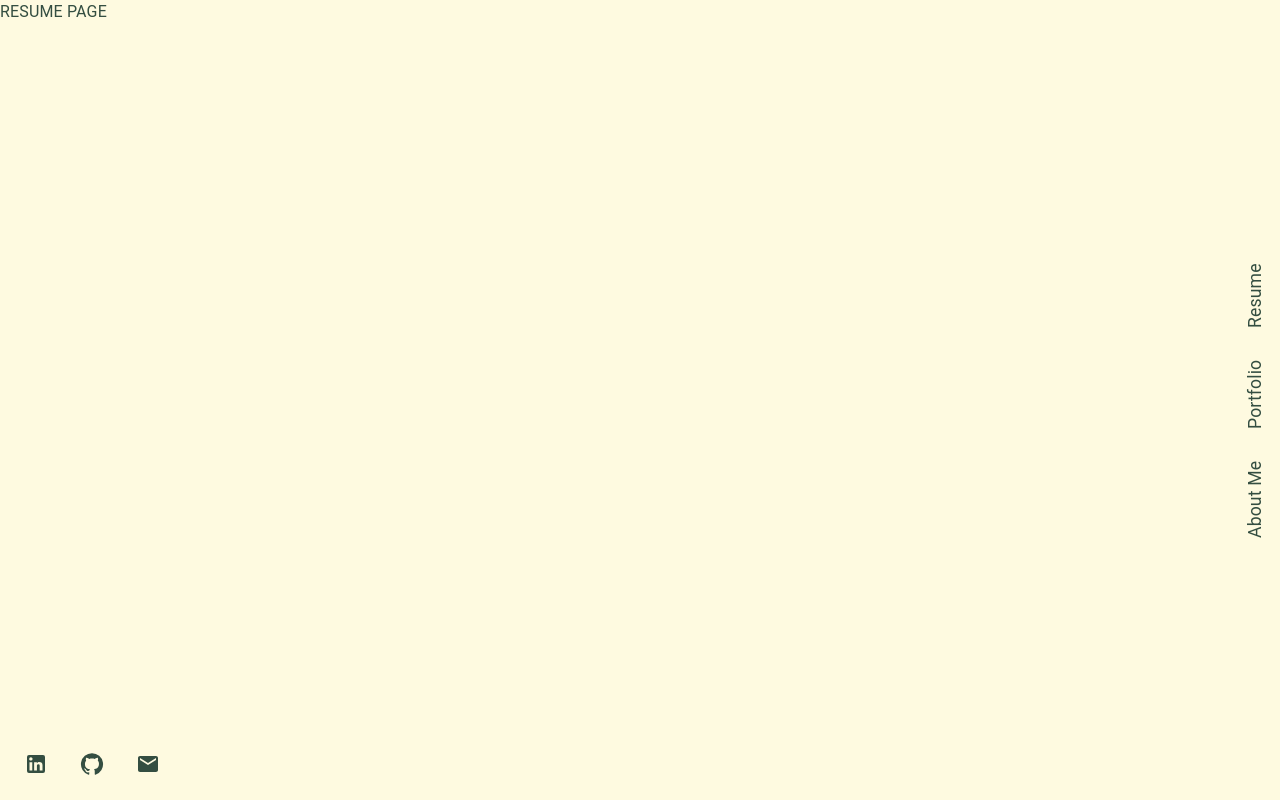
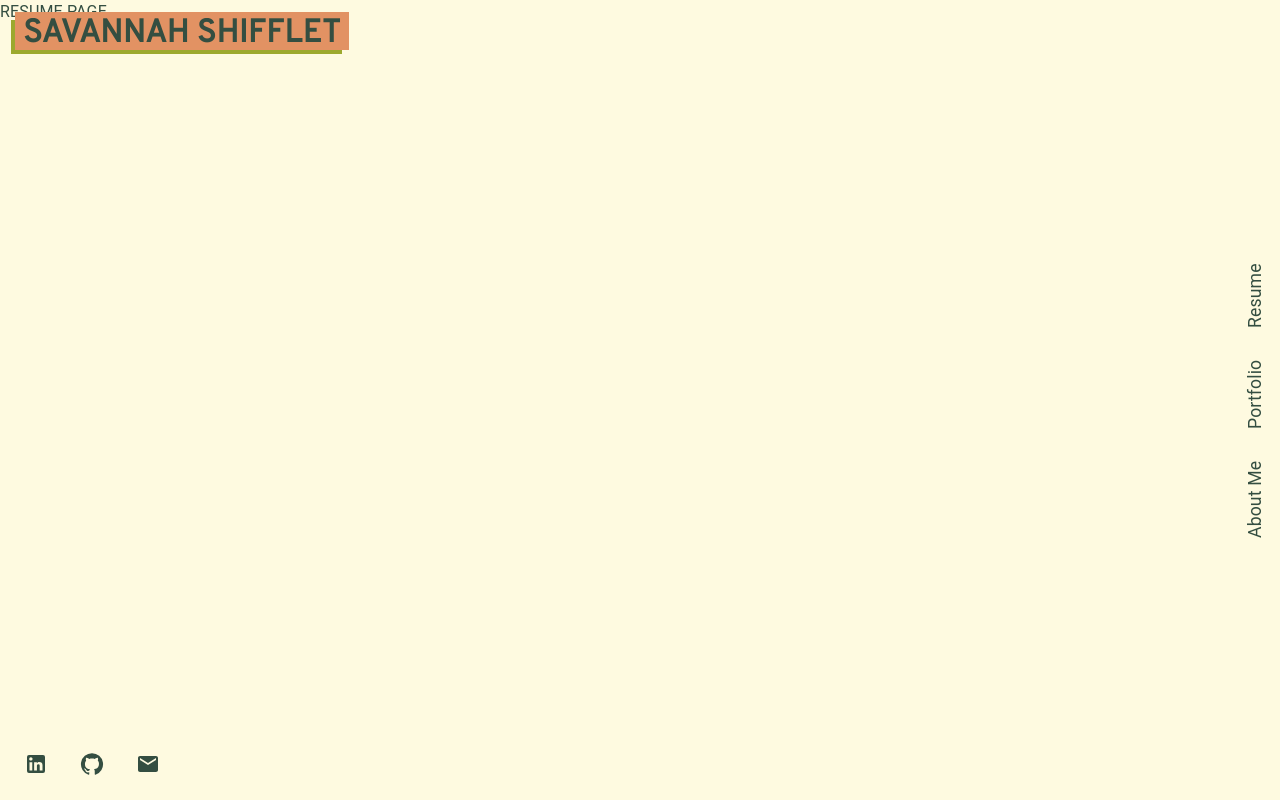
Before and after one commit to Savannah-Shifflet/professional-portfolio, a React (Create React App) app: page /resume in a window 1280 px wide. Built offline with nearby package versions, Linux system fonts and the light colour scheme.

Commit message:
created header for non-main pages

```diff
--- /dev/null
+++ b/src/components/Header.js
@@ -0,0 +1,19 @@
+import React from 'react';
+import { Typography, Grid, Box, Link } from '@mui/material';
+
+export default function Home() {
+    return (
+        <Box sx={{ position: 'fixed', top: 20, left: 15 }}>
+            <Grid container justifyContent="center" alignItems="center"  rowSpacing={1} >
+                <Grid row>
+                    <Grid item sx={{ bgcolor:'secondary.main', px:1, pt: 0.7, position: 'absolute'}}>
+                        <Typography noWrap variant = 'h4' ><Link variant = 'header' href = "/">SAVANNAH SHIFFLET</Link></Typography>
+                    </Grid>
+                    <Grid item sx={{ bgcolor:'accent.main', px:0.8, pt: 0.2, position: 'relative', top: 8, ml:-0.5, zIndex: -1 }} >
+                        <Typography noWrap variant = 'h4' sx={{ color: 'transparent'}} >SAVANNAH SHIFFLET</Typography>
+                    </Grid>
+                </Grid>
+            </Grid>
+        </Box>
+    )
+}
--- a/src/components/Menu.js
+++ b/src/components/Menu.js
@@ -24,9 +24,9 @@ export default function Menu() {
         <div>
             <Box height = '100vh' alignItems = 'center' sx = {{position: 'fixed', right: 12, display:'flex'}} >
                 <Box sx = {{writingMode: 'vertical-rl', textOrientation: 'revert', transform: 'rotate(180deg)'}}>
-                    <Link href="/about-me" >About Me</Link>
-                    <Link href="/portfolio" >Portfolio</Link>
-                    <Link href="/resume" >Resume</Link>
+                    <Link variant='nav' href="/about-me" >About Me</Link>
+                    <Link variant='nav' href="/portfolio" >Portfolio</Link>
+                    <Link variant='nav' href="/resume" >Resume</Link>
                 </Box>
             </Box>
         </div>
--- a/src/components/pages/About.js
+++ b/src/components/pages/About.js
@@ -1,5 +1,8 @@
 import React from 'react';
+import Header from '../Header';
 
 export default function About() {
-    return <div>ABOUT PAGE</div>
+    return <div>ABOUT PAGE
+        <Header />
+    </div>
 }
--- a/src/components/pages/Home.js
+++ b/src/components/pages/Home.js
@@ -1,5 +1,5 @@
 import React from 'react';
-import { Typography, Grid, Box } from '@mui/material';
+import { Typography, Grid } from '@mui/material';
 
 export default function Home() {
     return (
--- a/src/components/pages/Portfolio.js
+++ b/src/components/pages/Portfolio.js
@@ -1,5 +1,8 @@
 import React from 'react';
+import Header from '../Header';
 
 export default function Portfolio() {
-    return <div>PORTFOLIO PAGE</div>
+    return <div>PORTFOLIO PAGE
+        <Header />
+    </div>
 }
--- a/src/components/pages/Resume.js
+++ b/src/components/pages/Resume.js
@@ -1,5 +1,8 @@
 import React from 'react';
+import Header from '../Header';
 
 export default function Resume() {
-    return <div>RESUME PAGE</div>
+    return <div>RESUME PAGE
+        <Header />
+    </div>
 }
--- a/src/styles/theme.js
+++ b/src/styles/theme.js
@@ -1,3 +1,4 @@
+import { WrapText } from '@mui/icons-material';
 import {createTheme, responsiveFontSizes } from '@mui/material';
 import { hover } from '@testing-library/user-event/dist/hover';
 
@@ -26,8 +27,10 @@ const theme = createTheme({
     },
     components: {
         MuiLink: {
-            styleOverrides: {
-                root:{
+            variants: [
+                {
+                    props: { variant: 'nav'},
+                    style: {
                         fontSize: '1.1rem',
                         textDecoration: 'none',
                         margin: '1rem',
@@ -35,7 +38,19 @@ const theme = createTheme({
                             textShadow: '#E29263 -1.2px 0.3px',
                         }
                     }
+                },
+                {
+                    props: {variant: 'header'},
+                    style: {
+                        fontFamily:  [ '"Overpass"', 'sans-serif'].join(','),
+                        fontSize: '2rem',
+                        fontWeight: 'bold',
+                        color: 'primary',
+                        lineHeight: 1,
+                        textDecoration: 'none'
                     }
+                }
+        ]
         }
     },
     typography: {
@@ -45,6 +60,13 @@ const theme = createTheme({
             fontWeight: 'bold',
             color: 'primary',
             lineHeight: 1
+        },
+        h4: {
+            fontFamily:  [ '"Overpass"', 'sans-serif'].join(','),
+            fontSize: '2rem',
+            fontWeight: 'bold',
+            color: 'primary',
+            lineHeight: 1
         }
     }
 })
```
Also changed, not shown: public/manifest.json. Lines whose indentation alone changed are shown as unchanged.
